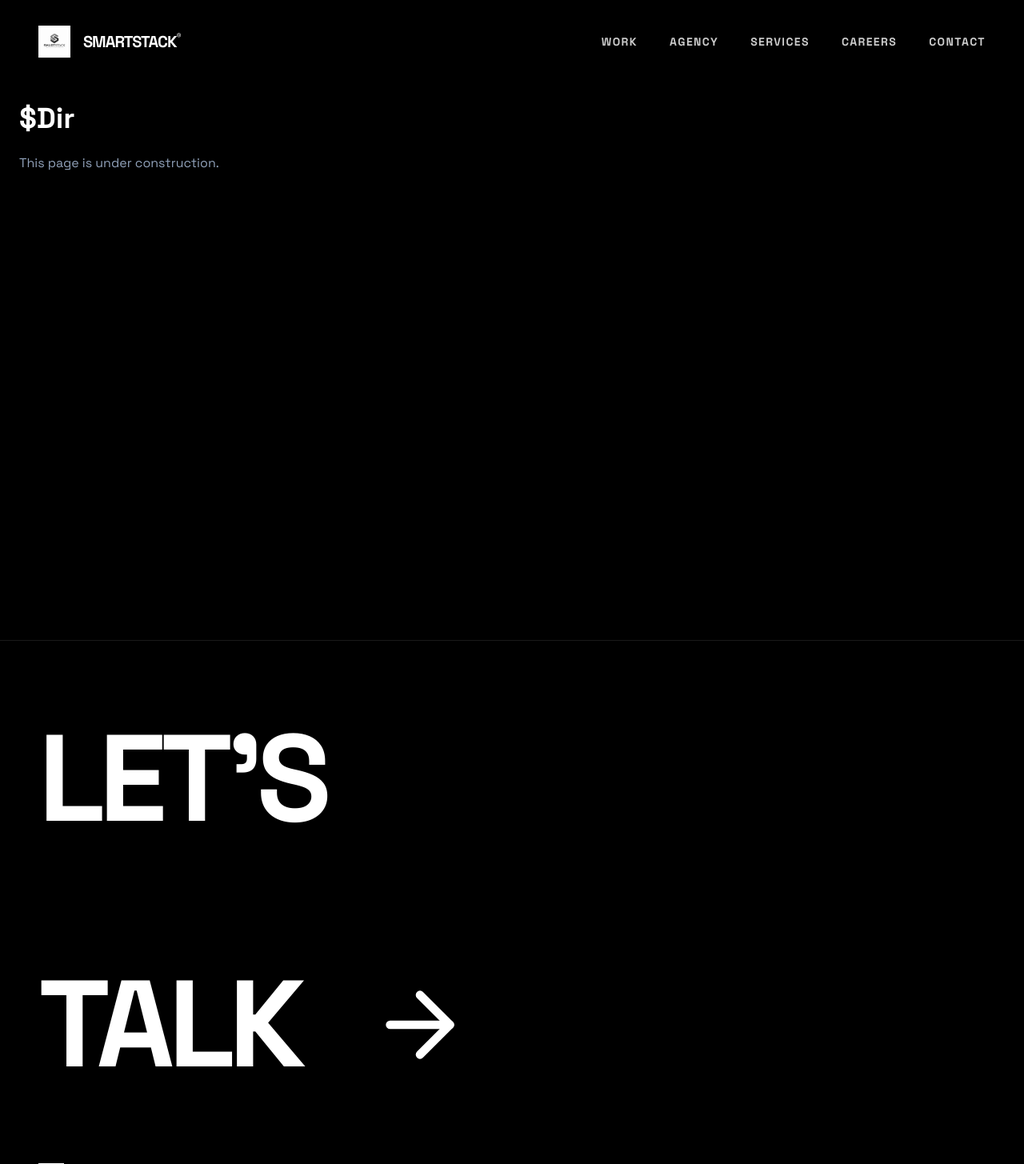
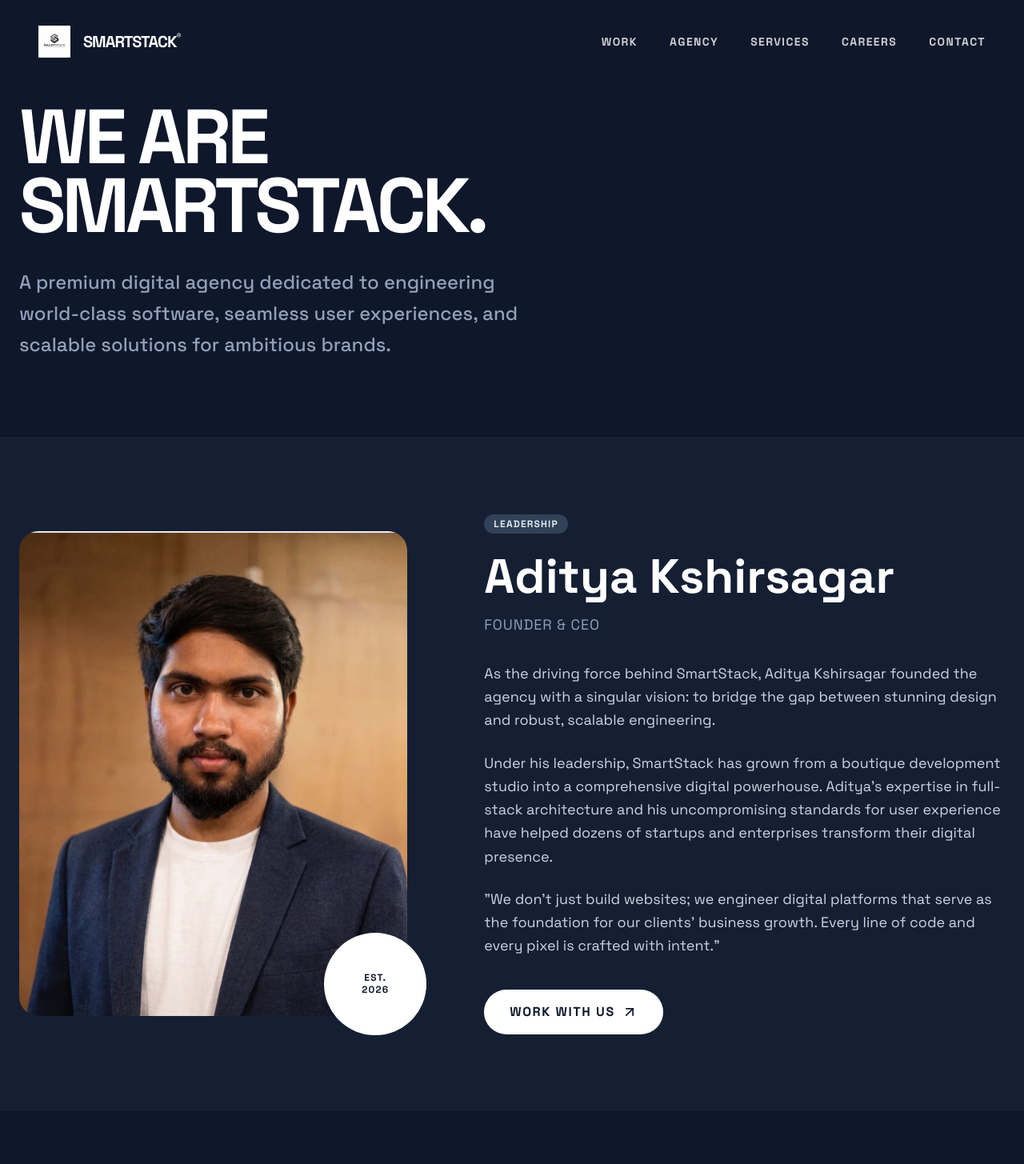
Before and after one commit to aditya9112adi/SmartStack, a Next.js app: page /about in a window 1280 px wide. Shown: the top 1455 px of the page at 80% size. Built offline with nearby package versions, Linux system fonts and the light colour scheme.

Commit message:
feat: redesign about page and add founder profile

```diff
--- a/src/app/about/page.tsx
+++ b/src/app/about/page.tsx
@@ -1,15 +1,89 @@
 import { Metadata } from "next";
+import Image from "next/image";
+import Link from "next/link";
+import { ArrowUpRight } from "lucide-react";
 
 export const metadata: Metadata = {
-  title: "About Us",
-  description: "Learn more about SmartStack, our mission, and our team of expert developers and designers.",
+  title: "About Us | Aditya Kshirsagar",
+  description: "Learn more about SmartStack, our mission, and our founder Aditya Kshirsagar.",
 };
 
 export default function Page() {
   return (
-    <div className="pt-32 pb-20 container mx-auto px-4 md:px-6 min-h-screen">
-      <h1 className="text-4xl font-heading font-bold mb-6 capitalize">$dir</h1>
-      <p className="text-slate-600 dark:text-slate-400">This page is under construction.</p>
+    <div className="pt-32 pb-24 bg-white dark:bg-slate-900 min-h-screen">
+      {/* Hero Section */}
+      <section className="container mx-auto px-4 md:px-6 mb-24">
+        <div className="max-w-4xl">
+          <h1 className="text-5xl md:text-7xl lg:text-8xl font-heading font-bold text-slate-900 dark:text-white leading-[0.9] tracking-tighter mb-8 uppercase">
+            We are <br /> SmartStack.
+          </h1>
+          <p className="text-xl md:text-2xl text-slate-600 dark:text-slate-400 font-medium max-w-2xl leading-relaxed">
+            A premium digital agency dedicated to engineering world-class software, seamless user experiences, and scalable solutions for ambitious brands.
+          </p>
+        </div>
+      </section>
+
+      {/* Founder Section */}
+      <section className="bg-slate-50 dark:bg-slate-800/50 py-24">
+        <div className="container mx-auto px-4 md:px-6">
+          <div className="grid grid-cols-1 lg:grid-cols-12 gap-12 items-center">
+
+            {/* Image Column */}
+            <div className="lg:col-span-5 relative group">
+              <div className="relative aspect-[4/5] w-full overflow-hidden rounded-3xl">
+                <Image
+                  src="/founder.jpg"
+                  alt="Aditya Kshirsagar - Founder of SmartStack"
+                  fill
+                  className="object-cover transition-transform duration-700 group-hover:scale-105"
+                  sizes="(max-width: 768px) 100vw, 50vw"
+                  priority
+                />
+              </div>
+              {/* Decorative Element */}
+              <div className="absolute -bottom-6 -right-6 w-32 h-32 bg-slate-900 dark:bg-white rounded-full flex items-center justify-center p-6 hidden md:flex z-10">
+                <p className="text-white dark:text-slate-900 text-xs font-bold uppercase tracking-widest text-center leading-tight">
+                  Est.<br/>2026
+                </p>
+              </div>
+            </div>
+
+            {/* Content Column */}
+            <div className="lg:col-span-7 lg:pl-12">
+              <div className="inline-block px-3 py-1 bg-slate-200 dark:bg-slate-700 rounded-full text-slate-800 dark:text-slate-200 text-xs font-bold tracking-widest uppercase mb-6">
+                Leadership
+              </div>
+              <h2 className="text-4xl md:text-5xl lg:text-6xl font-heading font-bold text-slate-900 dark:text-white mb-4">
+                Aditya Kshirsagar
+              </h2>
+              <p className="text-lg text-slate-500 dark:text-slate-400 font-mono mb-8 uppercase tracking-wider">
+                Founder & CEO
+              </p>
+
+              <div className="space-y-6 text-lg text-slate-600 dark:text-slate-300 leading-relaxed mb-10">
+                <p>
+                  As the driving force behind SmartStack, Aditya Kshirsagar founded the agency with a singular vision: to bridge the gap between stunning design and robust, scalable engineering.
+                </p>
+                <p>
+                  Under his leadership, SmartStack has grown from a boutique development studio into a comprehensive digital powerhouse. Aditya's expertise in full-stack architecture and his uncompromising standards for user experience have helped dozens of startups and enterprises transform their digital presence.
+                </p>
+                <p>
+                  "We don't just build websites; we engineer digital platforms that serve as the foundation for our clients' business growth. Every line of code and every pixel is crafted with intent."
+                </p>
+              </div>
+
+              <Link
+                href="/contact"
+                className="inline-flex items-center gap-2 px-8 py-4 bg-slate-900 dark:bg-white text-white dark:text-slate-900 font-bold uppercase tracking-widest rounded-full hover:bg-slate-800 dark:hover:bg-slate-200 transition-colors group"
+              >
+                Work with us
+                <ArrowUpRight className="w-5 h-5 group-hover:translate-x-1 group-hover:-translate-y-1 transition-transform" />
+              </Link>
+            </div>
+
+          </div>
+        </div>
+      </section>
     </div>
   );
 }
```
Also changed, not shown: public/founder.jpg (added).
